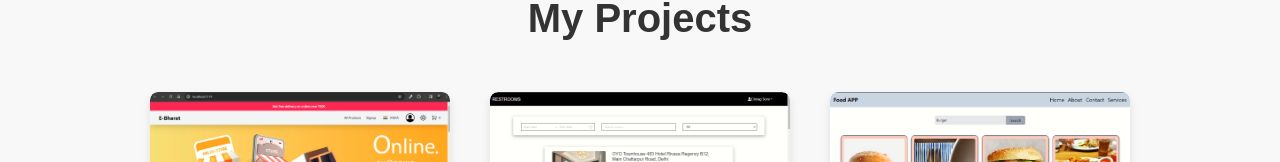
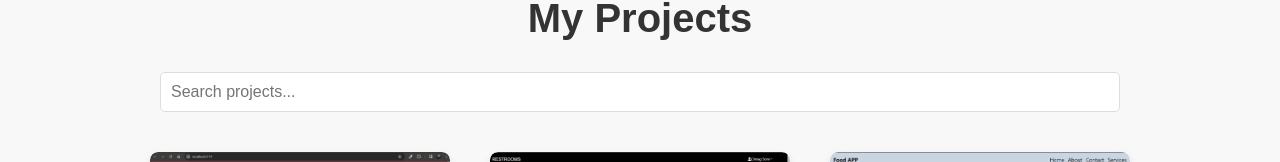
Before and after one commit to chirag-soni23/My-portfolio, a React (Vite) app in the folder client/: page /projects in a window 1280 px wide. Shown: the part 200-362 px from the top of the page. Built offline with nearby package versions, Linux system fonts and the light colour scheme.

Commit message:
My-portfolio

```diff
--- /dev/null
+++ b/client/src/Components/Nothing.jsx
@@ -0,0 +1,10 @@
+import React from 'react'
+import '../Stylesheet/Nothing.css'
+
+function Nothing() {
+  return (
+    <div><p className='nothing'>No Project here...😔😔</p></div>
+  )
+}
+
+export default Nothing
--- /dev/null
+++ b/client/src/Stylesheet/Nothing.css
@@ -0,0 +1,4 @@
+.nothing{
+    color: #333;
+    font-size: 20px;
+}
--- a/client/src/Stylesheet/Projects.css
+++ b/client/src/Stylesheet/Projects.css
@@ -1,5 +1,3 @@
-/* Portfolio.css */
-
 .portfolio-page {
     padding: 50px 0;
     background: #f8f8f8;
@@ -21,6 +19,11 @@
     color: #333;
     animation: bounceUpDown 1s ease-in-out infinite;
     width: 100%;
+  }
+  .input{
+    max-width: 80%;
+    margin-bottom: 20px;
+
   }
 
   @keyframes bounceUpDown {
--- a/client/src/pages/Projects.jsx
+++ b/client/src/pages/Projects.jsx
@@ -2,14 +2,31 @@ import React, { useState } from "react";
 import "../Stylesheet/Projects.css";
 
 import { project } from "../Components/Constant";
+import Nothing from "../Components/Nothing";
 
 const Projects = () => {
-  const [projects,setProjects] = useState(project)
+  const [projects, setProjects] = useState(project);
+  const [searchQuery, setSearchQuery] = useState("");
+
+  const filteredProjects = projects.filter((project) =>
+    project.name.toLowerCase().includes(searchQuery.toLowerCase())
+  );
+
   return (
     <div className="portfolio-page">
       <div className="portfolio-container">
         <h1 className="portfolio-title">My Projects</h1>
-        {projects.map((project, index) => (
+        <input
+        className="input"
+          type="text"
+          placeholder="Search projects..."
+          value={searchQuery}
+          onChange={(e) => setSearchQuery(e.target.value)}
+        />
+        {filteredProjects.length === 0 ? (
+          <p key="no-project" ><Nothing/></p>
+        ) : (
+          filteredProjects.map((project, index) => (
             <div className="portfolio-item" key={index}>
               <img
                 src={project.imageUrl}
@@ -31,7 +48,8 @@ const Projects = () => {
                 </a>
               </div>
             </div>
-        ))}
+          ))
+        )}
       </div>
     </div>
   );
```
Lines whose indentation alone changed are shown as unchanged.
